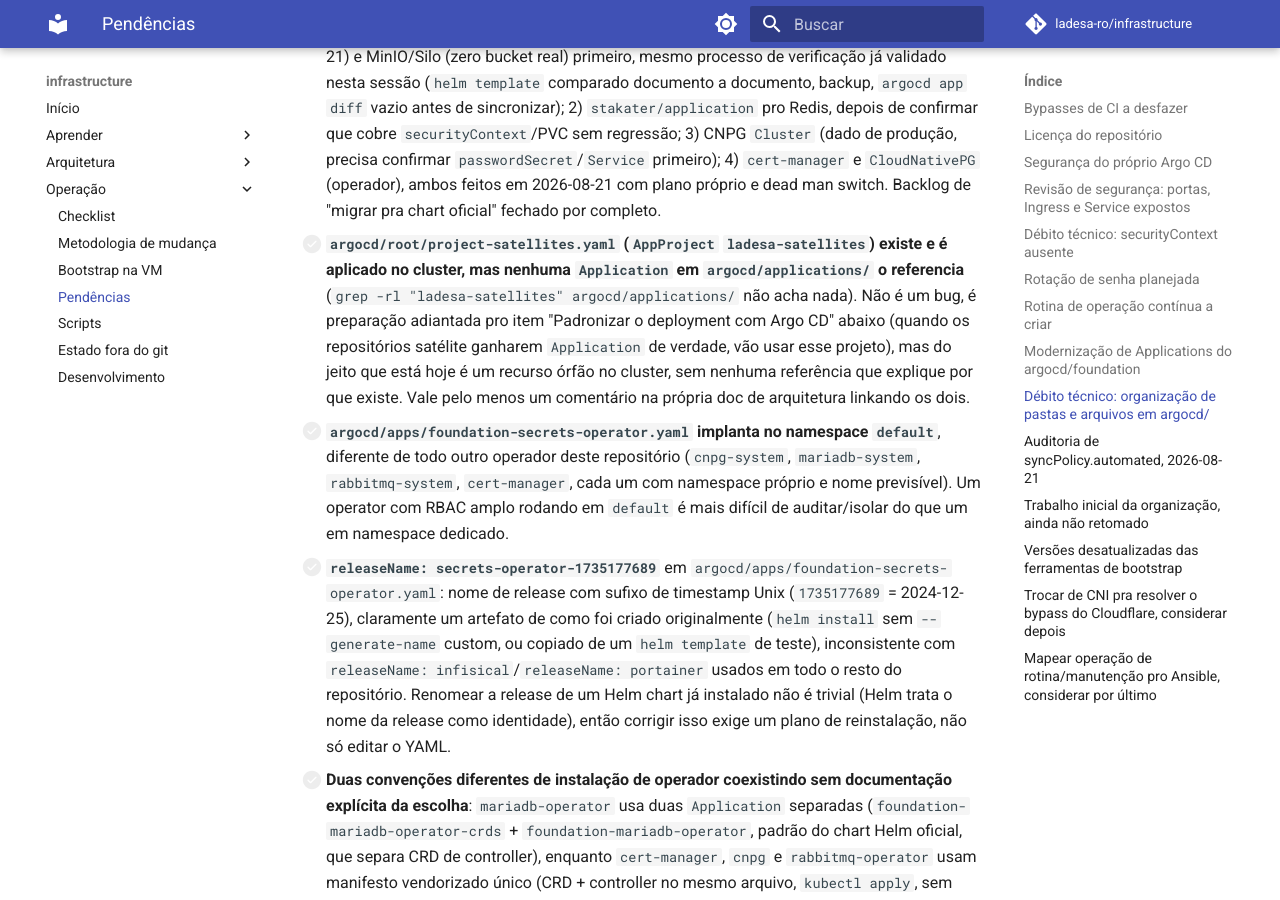
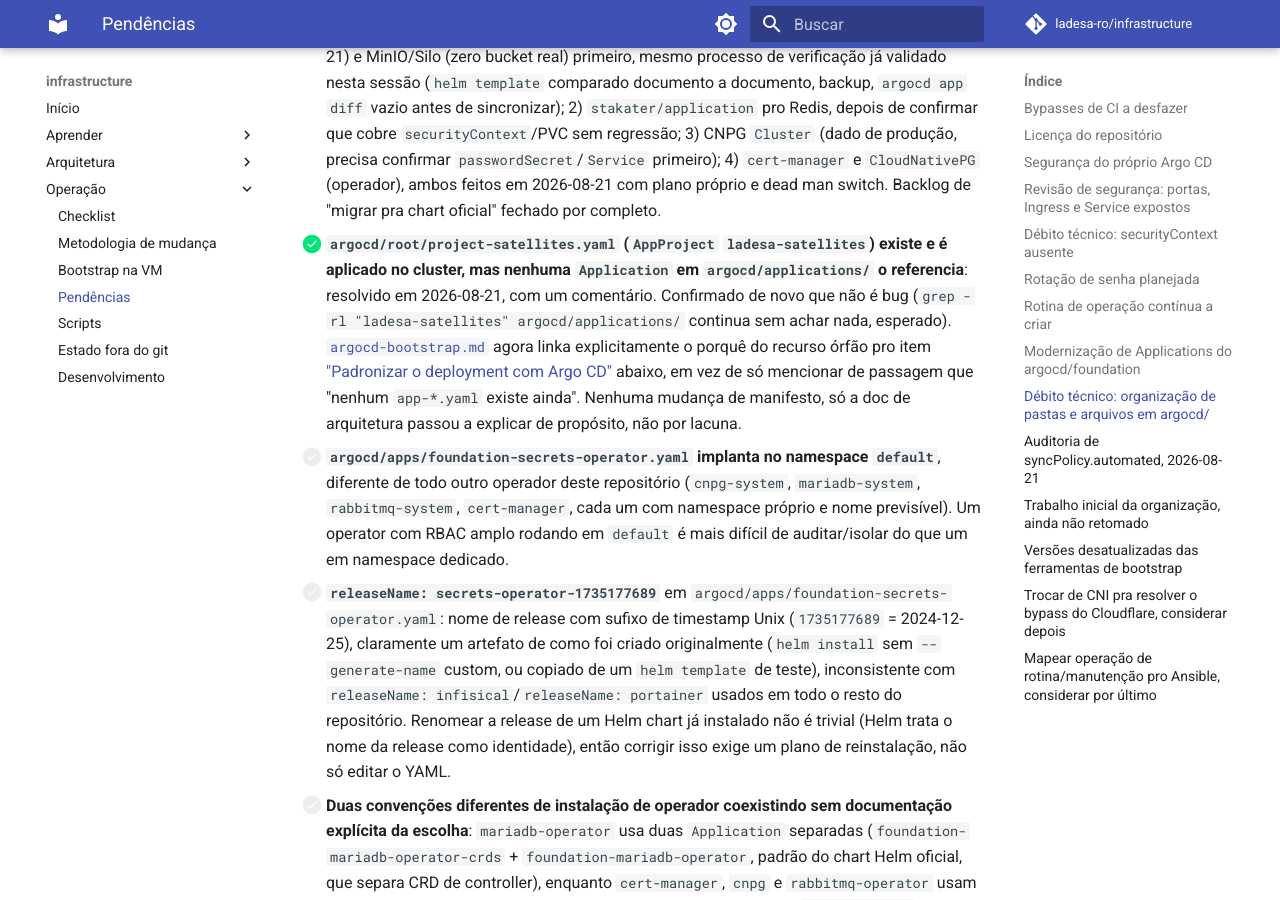
Before and after one commit to ladesa-ro/infrastructure, an MkDocs documentation site: the page built from docs/operacao/pendencias.md, in a window 1280 px wide and 900 px high, scrolled down 13708 px. Built offline with MkDocs 1.6.1 and Material for MkDocs 9.7.7, drawn with Linux system fonts in a browser that asks for light colours; comment, search, counter and statistics services are not loaded.

Commit message:
docs(argocd): link orphaned satellites project to its purpose

```diff
--- a/docs/operacao/pendencias.md
+++ b/docs/operacao/pendencias.md
@@ -104,7 +104,7 @@ Levantado em 2026-08-21, a pedido explícito do usuário ("analise outros débit
   - **Redis**: sem chart oficial de primeira linha hoje pro caso de uso simples deste cluster (Bitnami descontinuado, os charts "Redis Stack" da Redis Inc. são pra outro produto). Fallback genérico é o caminho aqui, não um chart específico.
   - **Fallback pra quando não existe chart oficial nem justifica chart próprio**: `stakater/application` (`https://stakater.github.io/stakater-charts`, versão `9.3.1`, ativamente mantido), o mesmo chart genérico já usado em produção pelos repositórios satélite (`management-service`, `authentication-service`, `docs`) pra Deployment/Service/Ingress simples. Candidatos: `redis` (Deployment simples hoje) e `rabbitmq` legado (mas este último está sendo desligado, não vale investir). Ainda não avaliado se `stakater/application` cobre tudo que os manifestos crus atuais declaram (`securityContext`, `PVC`, `NodePort`) sem perder nada.
   - **Prioridade sugerida, do mais seguro pro mais arriscado**: 1) `MariaDB` CR (feito em 2026-08-21) e MinIO/Silo (zero bucket real) primeiro, mesmo processo de verificação já validado nesta sessão (`helm template` comparado documento a documento, backup, `argocd app diff` vazio antes de sincronizar); 2) `stakater/application` pro Redis, depois de confirmar que cobre `securityContext`/PVC sem regressão; 3) CNPG `Cluster` (dado de produção, precisa confirmar `passwordSecret`/`Service` primeiro); 4) `cert-manager` e `CloudNativePG` (operador), ambos feitos em 2026-08-21 com plano próprio e dead man switch. Backlog de "migrar pra chart oficial" fechado por completo.
-- [ ] **`argocd/root/project-satellites.yaml` (`AppProject` `ladesa-satellites`) existe e é aplicado no cluster, mas nenhuma `Application` em `argocd/applications/` o referencia** (`grep -rl "ladesa-satellites" argocd/applications/` não acha nada). Não é um bug, é preparação adiantada pro item "Padronizar o deployment com Argo CD" abaixo (quando os repositórios satélite ganharem `Application` de verdade, vão usar esse projeto), mas do jeito que está hoje é um recurso órfão no cluster, sem nenhuma referência que explique por que existe. Vale pelo menos um comentário na própria doc de arquitetura linkando os dois.
+- [x] **`argocd/root/project-satellites.yaml` (`AppProject` `ladesa-satellites`) existe e é aplicado no cluster, mas nenhuma `Application` em `argocd/applications/` o referencia**: resolvido em 2026-08-21, com um comentário. Confirmado de novo que não é bug (`grep -rl "ladesa-satellites" argocd/applications/` continua sem achar nada, esperado). [`argocd-bootstrap.md`](../arquitetura/roles/argocd-bootstrap.md) agora linka explicitamente o porquê do recurso órfão pro item ["Padronizar o deployment com Argo CD"](#trabalho-inicial-da-organizacao-ainda-nao-retomado) abaixo, em vez de só mencionar de passagem que "nenhum `app-*.yaml` existe ainda". Nenhuma mudança de manifesto, só a doc de arquitetura passou a explicar de propósito, não por lacuna.
 - [ ] **`argocd/apps/foundation-secrets-operator.yaml` implanta no namespace `default`**, diferente de todo outro operador deste repositório (`cnpg-system`, `mariadb-system`, `rabbitmq-system`, `cert-manager`, cada um com namespace próprio e nome previsível). Um operator com RBAC amplo rodando em `default` é mais difícil de auditar/isolar do que um em namespace dedicado.
 - [ ] **`releaseName: secrets-operator-1735177689`** em `argocd/apps/foundation-secrets-operator.yaml`: nome de release com sufixo de timestamp Unix (`1735177689` = 2024-12-25), claramente um artefato de como foi criado originalmente (`helm install` sem `--generate-name` custom, ou copiado de um `helm template` de teste), inconsistente com `releaseName: infisical`/`releaseName: portainer` usados em todo o resto do repositório. Renomear a release de um Helm chart já instalado não é trivial (Helm trata o nome da release como identidade), então corrigir isso exige um plano de reinstalação, não só editar o YAML.
 - [ ] **Duas convenções diferentes de instalação de operador coexistindo sem documentação explícita da escolha**: `mariadb-operator` usa duas `Application` separadas (`foundation-mariadb-operator-crds` + `foundation-mariadb-operator`, padrão do chart Helm oficial, que separa CRD de controller), enquanto `cert-manager`, `cnpg` e `rabbitmq-operator` usam manifesto vendorizado único (CRD + controller no mesmo arquivo, `kubectl apply`, sem Helm). A escolha entre os dois padrões já está implicitamente documentada em [Foundation](../arquitetura/foundation.md) espalhada por parágrafo próprio de cada operador, mas nunca resumida num único lugar como "regra geral de como instalar operador novo neste repositório".
```
Also changed, not shown: docs/arquitetura/roles/argocd-bootstrap.md (+1 -1 lines).
